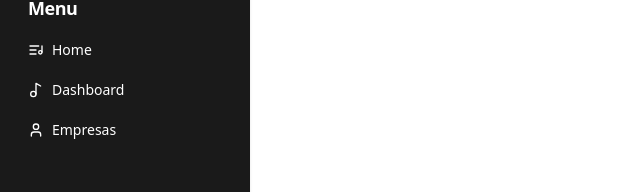
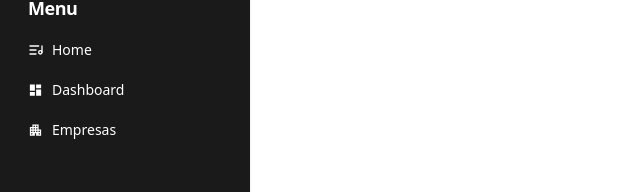
Before and after one commit to guicarsiqsantos/TECH-VAGAS-FRONT-END, a React (Vite) app: page /dashboard in a window 1280 px wide. Shown: the part 137-329 px from the top of the page, without its empty margins (0-640 px from the left). Built offline with nearby package versions, Linux system fonts and the light colour scheme.

Commit message:
Alterando Icon do sideBar

```diff
--- a/package.json
+++ b/package.json
@@ -14,7 +14,11 @@
     "preview": "vite preview"
   },
   "dependencies": {
+    "@emotion/react": "^11.11.1",
+    "@emotion/styled": "^11.11.0",
     "@hookform/resolvers": "^3.3.2",
+    "@mui/icons-material": "^5.14.19",
+    "@mui/material": "^5.14.19",
     "@radix-ui/react-checkbox": "^1.0.4",
     "@radix-ui/react-dropdown-menu": "^2.0.6",
     "@radix-ui/react-label": "^2.0.2",
--- a/src/components/Sidebar.tsx
+++ b/src/components/Sidebar.tsx
@@ -2,6 +2,8 @@
 import imgLogoTechVaga from "../assets/images/logo_techvagas.png";
 import { cn } from "@/lib/utils";
 import { Button } from "./ui/button";
+import DashboardIcon from "@mui/icons-material/Dashboard";
+import ApartmentIcon from "@mui/icons-material/Apartment";
 
 export default function Sidebar() {
   return (
@@ -13,61 +15,6 @@
               <img src={imgLogoTechVaga} alt="tech vagas" />
             </NavLink>
           </h2>
-          {/* <div className="space-y-1">
-            <Button variant="secondary" className="w-full justify-start">
-              <svg
-                xmlns="http://www.w3.org/2000/svg"
-                viewBox="0 0 24 24"
-                fill="none"
-                stroke="currentColor"
-                strokeWidth="2"
-                strokeLinecap="round"
-                strokeLinejoin="round"
-                className="mr-2 h-4 w-4"
-              >
-                <circle cx="12" cy="12" r="10" />
-                <polygon points="10 8 16 12 10 16 10 8" />
-              </svg>
-              <NavLink to="/">Home</NavLink>
-            </Button>
-            <Button variant="ghost" className="w-full justify-start">
-              <svg
-                xmlns="http://www.w3.org/2000/svg"
-                viewBox="0 0 24 24"
-                fill="none"
-                stroke="currentColor"
-                strokeWidth="2"
-                strokeLinecap="round"
-                strokeLinejoin="round"
-                className="mr-2 h-4 w-4"
-              >
-                <rect width="7" height="7" x="3" y="3" rx="1" />
-                <rect width="7" height="7" x="14" y="3" rx="1" />
-                <rect width="7" height="7" x="14" y="14" rx="1" />
-                <rect width="7" height="7" x="3" y="14" rx="1" />
-              </svg>
-              <NavLink to="/dashboard">Dashboard</NavLink>
-            </Button>
-            <Button variant="ghost" className="w-full justify-start">
-              <svg
-                xmlns="http://www.w3.org/2000/svg"
-                viewBox="0 0 24 24"
-                fill="none"
-                stroke="currentColor"
-                strokeWidth="2"
-                strokeLinecap="round"
-                strokeLinejoin="round"
-                className="mr-2 h-4 w-4"
-              >
-                <path d="M4.9 19.1C1 15.2 1 8.8 4.9 4.9" />
-                <path d="M7.8 16.2c-2.3-2.3-2.3-6.1 0-8.5" />
-                <circle cx="12" cy="12" r="2" />
-                <path d="M16.2 7.8c2.3 2.3 2.3 6.1 0 8.5" />
-                <path d="M19.1 4.9C23 8.8 23 15.1 19.1 19" />
-              </svg>
-              <NavLink to="/dashboard/empresas">Empresas</NavLink>
-            </Button>
-          </div> */}
         </div>
         <div className="px-3 py-2 text-white">
           <h2 className="mb-2 px-4 text-lg font-semibold tracking-tight">
@@ -97,38 +44,14 @@
             </NavLink>
             <NavLink to="/dashboard">
               <Button variant="ghost" className="w-full justify-start">
-                <svg
-                  xmlns="http://www.w3.org/2000/svg"
-                  viewBox="0 0 24 24"
-                  fill="none"
-                  stroke="currentColor"
-                  strokeWidth="2"
-                  strokeLinecap="round"
-                  strokeLinejoin="round"
-                  className="mr-2 h-4 w-4"
-                >
-                  <circle cx="8" cy="18" r="4" />
-                  <path d="M12 18V2l7 4" />
-                </svg>
+                <DashboardIcon style={{ width: "15px", marginRight: "9px" }} />
                 Dashboard
               </Button>
             </NavLink>
 
             <NavLink to="/dashboard/empresas">
               <Button variant="ghost" className="w-full justify-start">
-                <svg
-                  xmlns="http://www.w3.org/2000/svg"
-                  viewBox="0 0 24 24"
-                  fill="none"
-                  stroke="currentColor"
-                  strokeWidth="2"
-                  strokeLinecap="round"
-                  strokeLinejoin="round"
-                  className="mr-2 h-4 w-4"
-                >
-                  <path d="M19 21v-2a4 4 0 0 0-4-4H9a4 4 0 0 0-4 4v2" />
-                  <circle cx="12" cy="7" r="4" />
-                </svg>
+                <ApartmentIcon style={{ width: "15px", marginRight: "9px" }} />
                 Empresas
               </Button>
             </NavLink>
```
Also changed, not shown: 1 other file (tests, documents, lock files or other folders).
